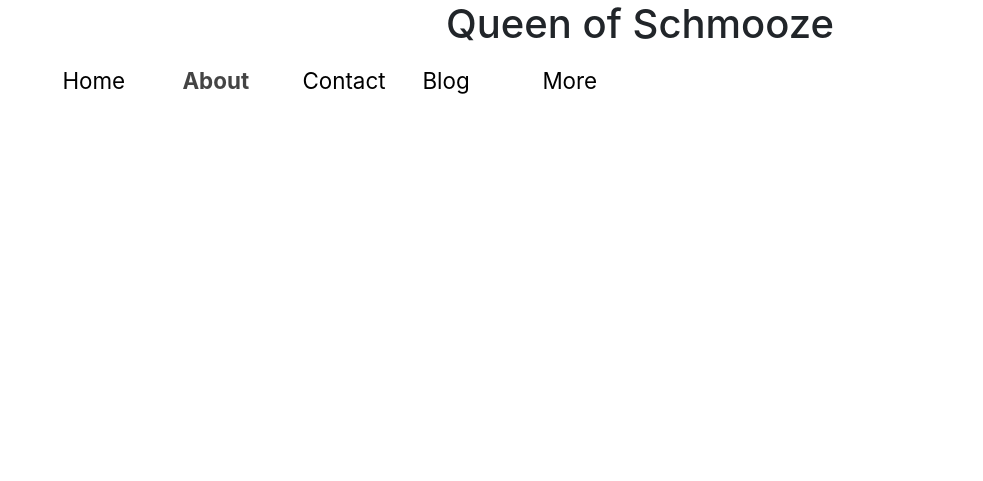
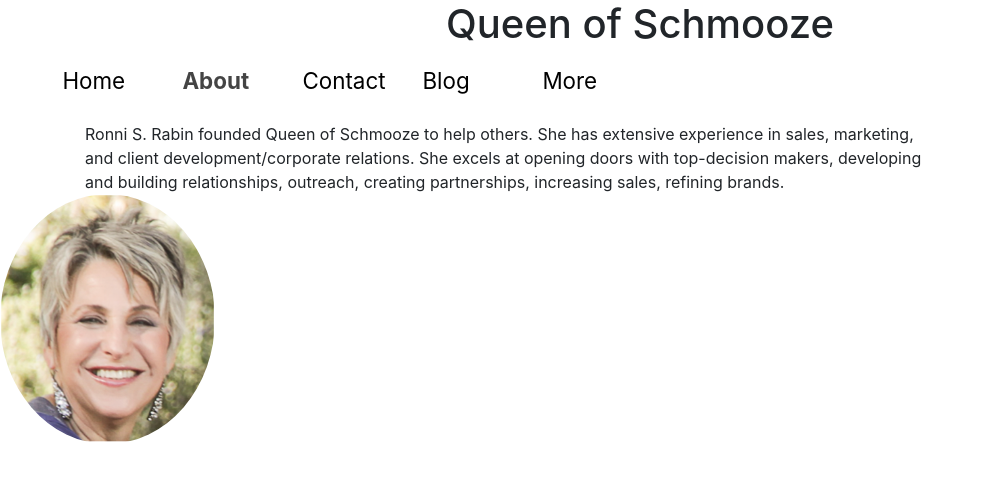
Before and after one commit to jmassarani/2300Final, a PHP site: page /about.php in a window 1280 px wide. Shown: the top 481 px of the page, without its empty margins (0-983 px from the left). Run offline with PHP 8.4, Linux system fonts and the light colour scheme; some libraries are stand-ins or nearby versions.

Commit message:
* layed out foundation for about page

```diff
--- a/about.php
+++ b/about.php
@@ -5,10 +5,11 @@
 		<title>About</title>
 		<meta charset="UTF-8">
 		<meta name="viewport" content="initial-scale=1.0">
+        <link rel="stylesheet" href="styles/home.css">
         <?php
-    require_once('includes/config.php');
-    include 'includes/header.php';
-?>
+            require_once('includes/config.php');
+            include 'includes/header.php';
+        ?>
 	</head>
 
 	<body>
@@ -20,5 +21,13 @@
             $current_page = "About";
             include "includes/nav.php"
         ?>
+        <div class="container flex body-margin">
+            <div class="home">
+                Ronni S. Rabin founded Queen of Schmooze to help others. She has extensive experience in sales, marketing, and client development/corporate relations. She excels at opening doors with top-decision makers, developing and building relationships, outreach, creating partnerships, increasing sales, refining brands.
+            </div>
+        </div>
+        <div class="profile center-align">
+            <img src="images/RonniRabinPR.png" alt="profile-picture">
+        </div>
 	</body>
 </html>
--- a/styles/nav.css
+++ b/styles/nav.css
@@ -21,6 +21,7 @@
 .nav a:hover {
     text-decoration: none;
     font-weight: bold;
+    color: #444;
 /*    background-color: lightblue;*/
 }
 
```
Also changed, not shown: home.php (+4 -3 lines), images/RonniRabinPR.png (added).
